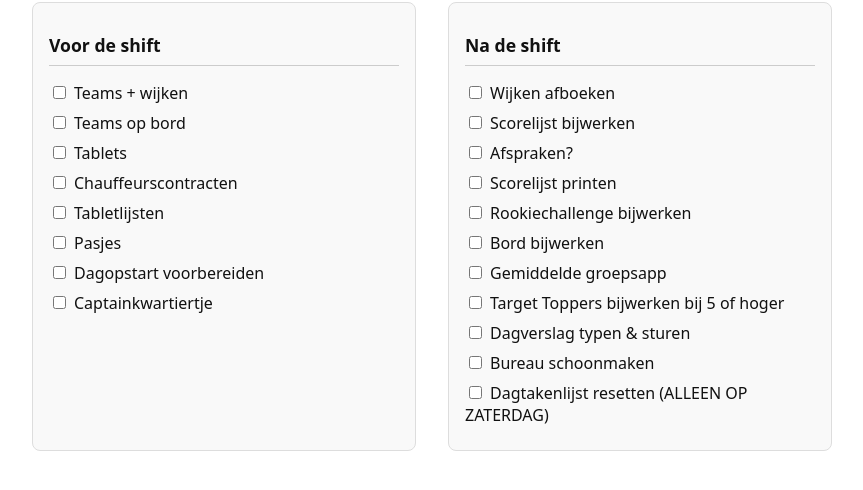
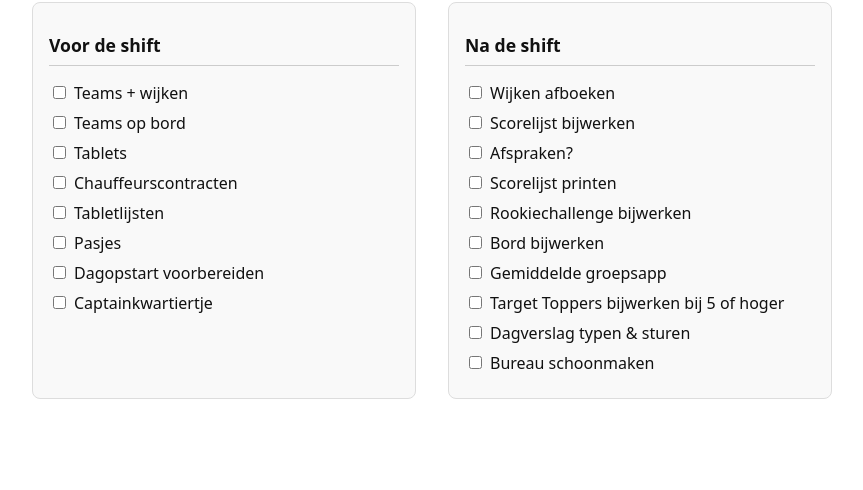
Before and after one commit to tnnhj/sales, a plain HTML site: page index.html in a window 1280 px wide. Shown: the part 100-590 px from the top of the page, without its empty margins (208-1071 px from the left). Drawn offline with Linux system fonts and the light colour scheme.

Commit message:
Update index.html

```diff
--- a/index.html
+++ b/index.html
@@ -72,7 +72,6 @@
         "Target Toppers bijwerken bij 5 of hoger",
         "Dagverslag typen & sturen",
         "Bureau schoonmaken",
-        "Dagtakenlijst resetten (ALLEEN OP ZATERDAG)"
       ]
     };
 
```
